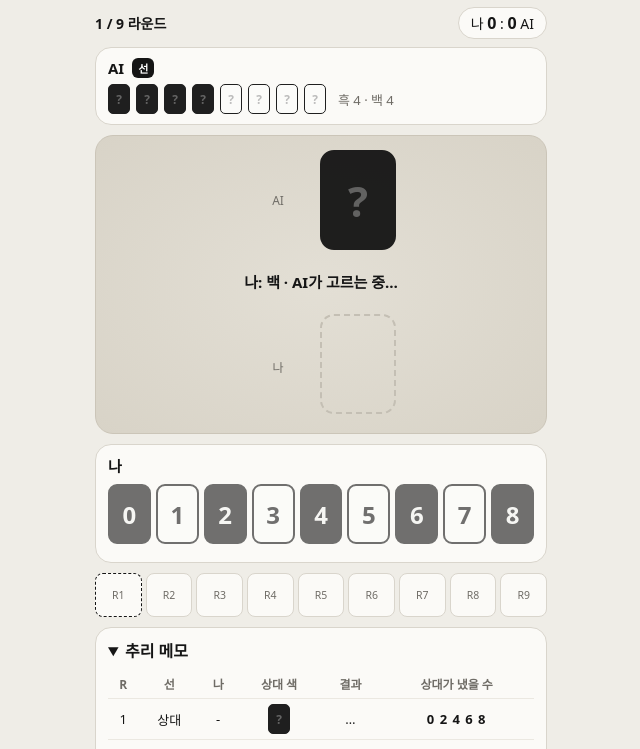
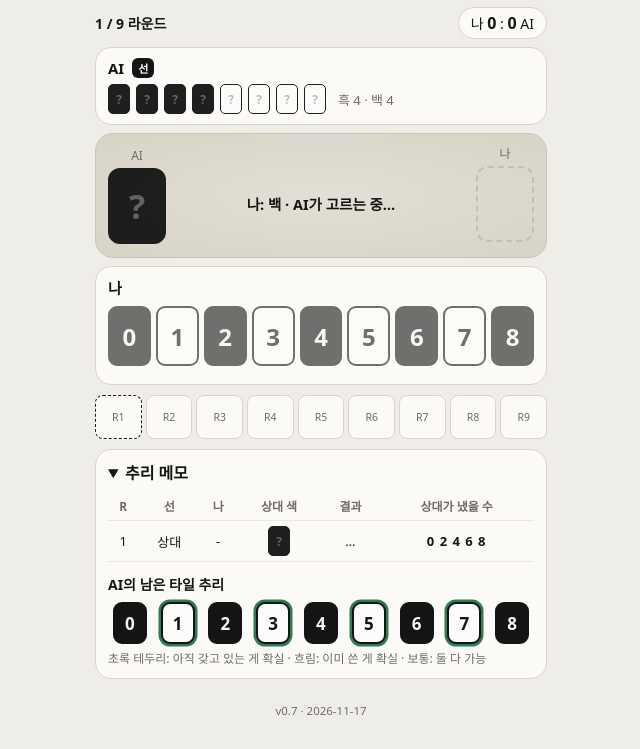
Before and after one commit to jkh76/bnw, a plain HTML site: page index.html in a window 1280 px wide. Both pictures are taken after a click on the button "시작". Shown: the part 48-797 px from the top of the page, without its empty margins (319-959 px from the left). Drawn offline with Linux system fonts and the light colour scheme.

Commit message:
v0.7: 폰에서 한 화면에 보이도록 대결판 축소·좌우 배치
Co-Authored-By: Claude Opus 5.5 <noreply@anthropic.com>
Claude-Session: https://claude.ai/code/session_01RsA9Tn2RQ9EAMLyscqpR5y

```diff
--- a/index.html
+++ b/index.html
@@ -61,20 +61,20 @@
   .tile.back{font-size:18px;opacity:.95}
   .tile.back.B{color:#5c5c5c}.tile.back.W{color:#b9b9b9}
   .tile.sm{width:22px;height:30px;border-radius:5px;font-size:12px;border-width:1.5px}
-  .tile.lg{width:76px;height:100px;border-radius:14px;font-size:42px;border-width:3px}
+  .tile.lg{width:58px;height:76px;border-radius:12px;font-size:34px;border-width:3px}
   .tile.empty{background:transparent;border:2px dashed #c4bfb4;color:#b3ada1}
   .tile.pop{animation:pop .45s ease}
   @keyframes pop{0%{transform:rotateY(90deg) scale(.8)}100%{transform:none}}
   .tile.win{box-shadow:0 0 0 4px var(--accent)}
 
-  .table{position:relative;margin:10px 0;padding:14px 10px;border-radius:18px;
+  .table{position:relative;margin:8px 0;padding:10px 12px;border-radius:18px;
     background:radial-gradient(ellipse at center,#e3dfd5 0%,#d8d3c7 100%);border:1px solid #cbc5b8;
-    display:flex;flex-direction:column;align-items:center;gap:10px}
-  .slotrow{display:flex;align-items:center;gap:10px}
-  .slotlbl{font-size:12px;color:var(--muted);width:64px;text-align:center;white-space:nowrap}
-  .status{font-size:15px;font-weight:600;text-align:center;min-height:44px;display:flex;align-items:center;justify-content:center;padding:0 6px;line-height:1.35}
+    display:flex;flex-direction:row;align-items:center;justify-content:space-between;gap:8px}
+  .slotrow{display:flex;flex-direction:column;align-items:center;gap:4px}
+  .slotlbl{font-size:12px;color:var(--muted);max-width:72px;text-align:center;white-space:nowrap;overflow:hidden;text-overflow:ellipsis}
+  .status{flex:1;font-size:14.5px;font-weight:600;text-align:center;min-height:76px;display:flex;align-items:center;justify-content:center;padding:18px 2px 0;line-height:1.35;word-break:keep-all}
   .status .hl{color:var(--accent)}
-  .banner{position:absolute;right:10px;top:10px;font-size:13px;font-weight:800;padding:4px 10px;border-radius:999px;background:var(--ink);color:#fff}
+  .banner{position:absolute;left:50%;transform:translateX(-50%);top:8px;white-space:nowrap;font-size:13px;font-weight:800;padding:4px 10px;border-radius:999px;background:var(--ink);color:#fff}
   .banner.win{background:var(--accent)}
   .banner.tie{background:#8a857c}
 
@@ -190,7 +190,7 @@
     <div class="strip" id="strip"></div>
     <details class="memo" id="memoBox" open><summary>추리 메모</summary><div id="memo"></div></details>
   </section>
-  <footer class="ver" id="verLbl">v1.0 · 2026-11-17</footer>
+  <footer class="ver" id="verLbl">v0.7 · 2026-11-17</footer>
 </div>
 
 <!-- overlays -->
```
Also changed, not shown: 1 other file.
